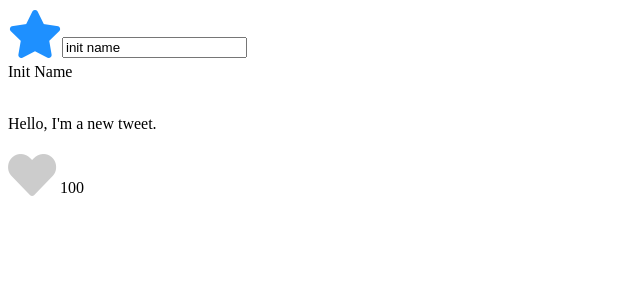
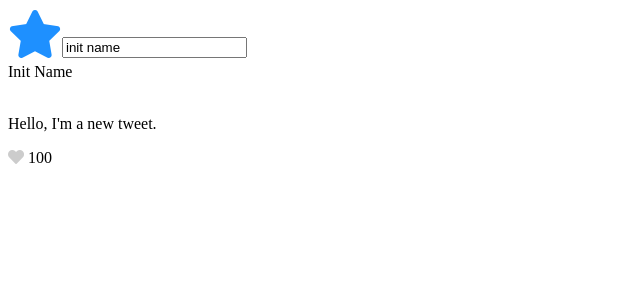
Before and after one commit to zhangchf/angular-reusable-components, an Angular app: page / in a window 1280 px wide. Shown: the top 300 px of the page, without its empty margins (0-640 px from the left). Built offline with nearby package versions, Linux system fonts and the light colour scheme.

Commit message:
Update LikesComponent

```diff
--- a/src/app/likes/likes.component.css
+++ b/src/app/likes/likes.component.css
@@ -1,3 +1,8 @@
-.cursor {
+.heart {
     cursor: pointer;
+    color: #ccc;
 }
+
+.highlighted {
+    color: deeppink;
+}
--- a/src/app/likes/likes.component.html
+++ b/src/app/likes/likes.component.html
@@ -1,11 +1,11 @@
 <span
-  style="font-size: 3em;"
-  [style.color]="isActive ? 'deeppink' : '#ccc'"
-  (mouseover)="onMouseOver()"
-  (mouseout)="onMouseOut()"
+  style="font-size: 1em;"
+  class="heart"
+  [class.highlighted]="isActive"
   (click)="onClick()"
-  [class.cursor]="isMouseOver"
   >
   <i class="fas fa-heart"></i>
 </span>
-{{ likesCount }}
+<span>
+  {{ likesCount }}
+</span>
```
